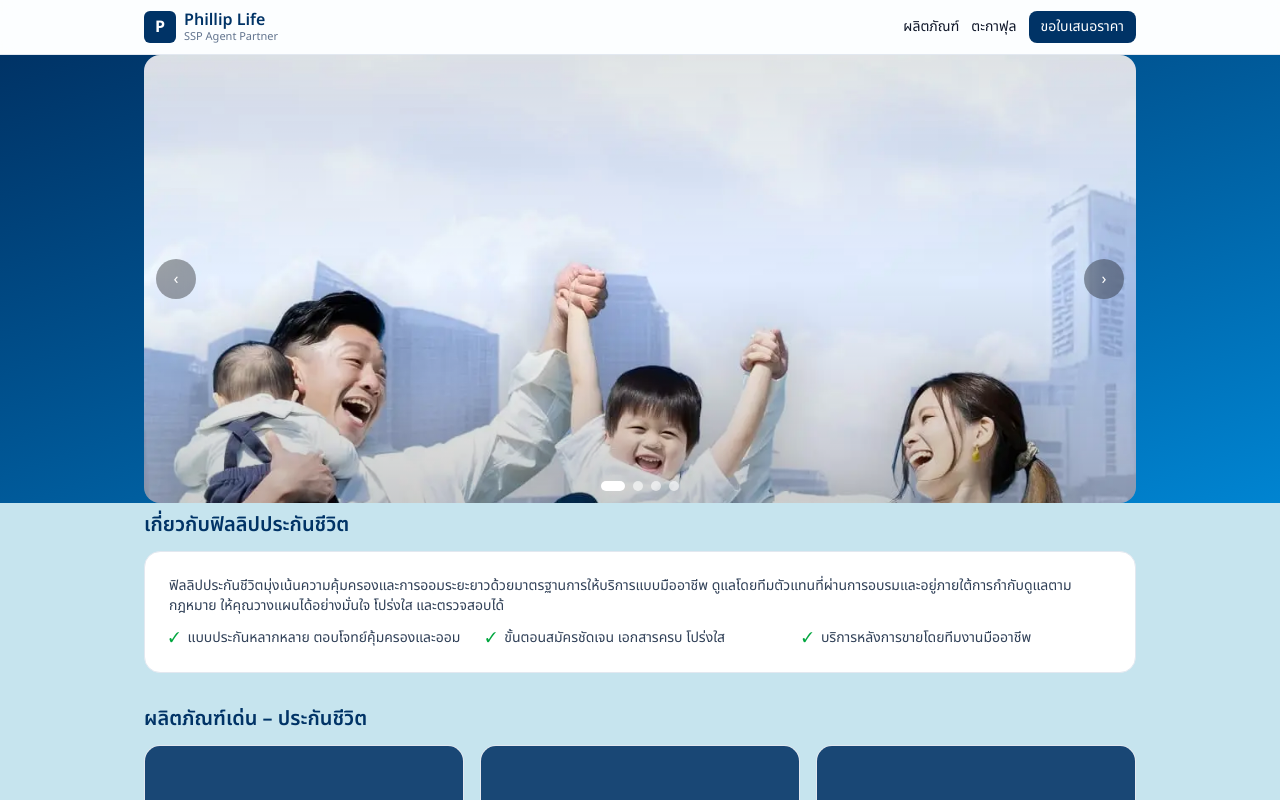
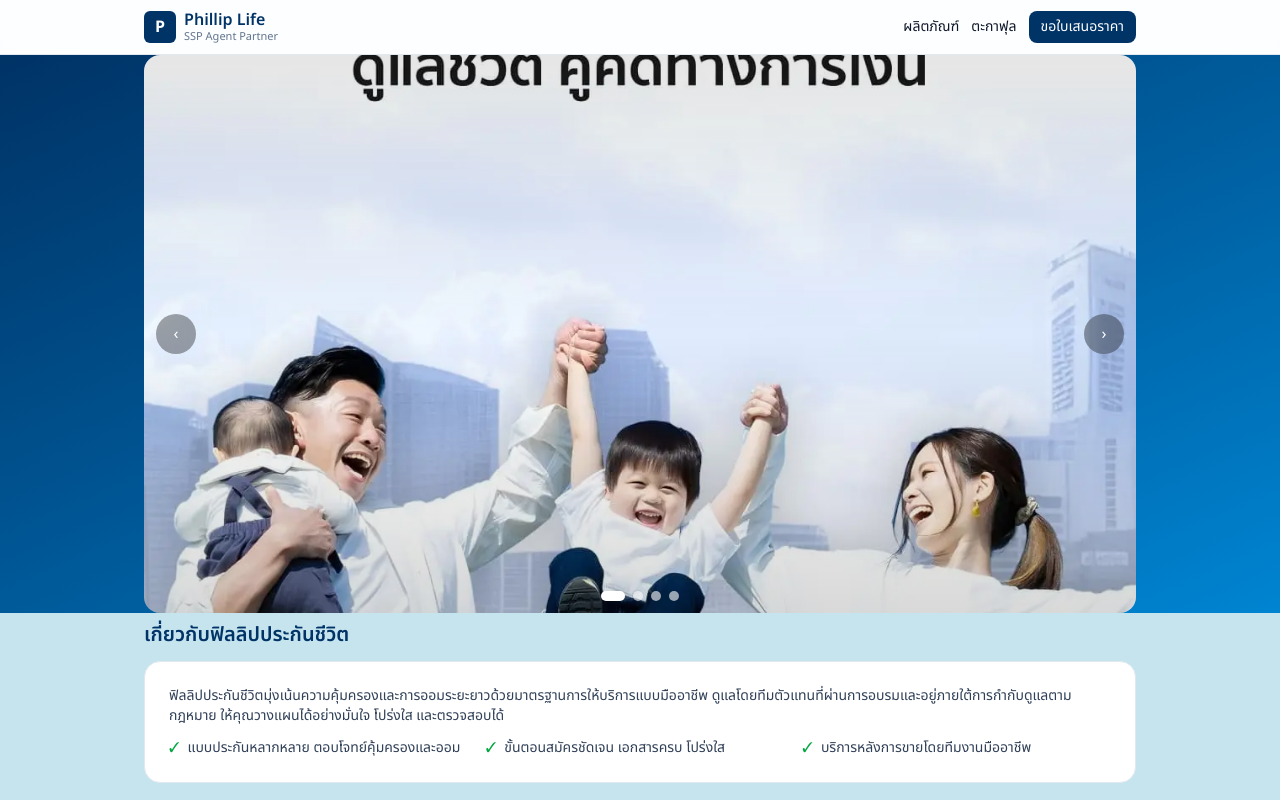
Before and after one commit to KasinchinSSP/ssp-agent-partner, a Next.js app: page / in a window 1280 px wide. Shown: the top 800 px of the page. Built offline with nearby package versions, Linux system fonts and the light colour scheme.

Commit message:
fixed HeroCarousel

```diff
--- a/components/HeroCarousel.tsx
+++ b/components/HeroCarousel.tsx
@@ -15,6 +15,8 @@ export function HeroCarousel({
 }) {
   const [index, setIndex] = useState(0);
   const timer = useRef<NodeJS.Timeout | null>(null);
+  const trackRef = useRef<HTMLDivElement | null>(null);
+
   const wrap = useCallback(
     (i: number) => {
       const n = slides.length;
@@ -70,28 +72,30 @@ export function HeroCarousel({
         onMouseEnter={onMouseEnter}
         onMouseLeave={onMouseLeave}
       >
-        <div className="relative h-[46vh] sm:h-[56vh] rounded-none sm:rounded-2xl overflow-hidden">
-          {/* แทร็ครูป */}
-          <div className="h-full w-full flex snap-x snap-mandatory overflow-hidden">
+        {/* ความสูง & อัตราส่วน: มือถือ 9:16, เดสก์ท็อป 16:9 */}
+        <div className="relative aspect-[9/16] sm:aspect-[16/9] rounded-none sm:rounded-2xl overflow-hidden">
+          {/* แทร็ครูป: translateX ตาม index */}
+          <div
+            ref={trackRef}
+            className="h-full w-full flex transition-transform duration-700 ease-out"
+            style={{ transform: `translateX(-${index * 100}%)` }}
+          >
             {slides.map((s, i) => (
-              <div
-                key={i}
-                className="relative shrink-0 grow-0 basis-full snap-start"
-              >
+              <div key={i} className="relative shrink-0 grow-0 basis-full">
                 <Image
                   src={s.src}
                   alt={s.alt}
                   fill
                   priority={i === 0}
                   className="object-cover"
-                  sizes="(max-width: 768px) 100vw, 1024px"
+                  sizes="(max-width: 640px) 100vw, 1024px"
                 />
               </div>
             ))}
           </div>
 
           {/* overlay gradient บาง ๆ ให้ภาพอ่านง่ายขึ้น */}
-          <div className="pointer-events-none absolute inset-0 bg-gradient-to-t from-black/20 via-black/0 to-black/10" />
+          <div className="pointer-events-none absolute inset-0 bg-gradient-to-t from-black/15 via-black/0 to-black/10" />
 
           {/* ปุ่มซ้าย/ขวา */}
           {slides.length > 1 && (
```
